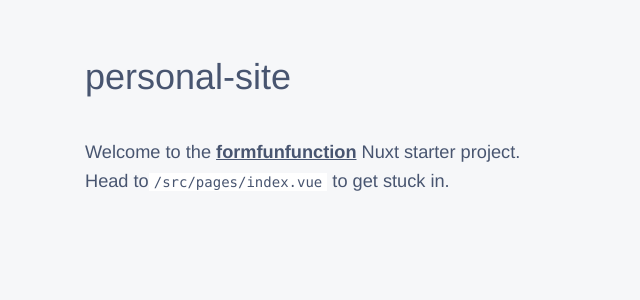
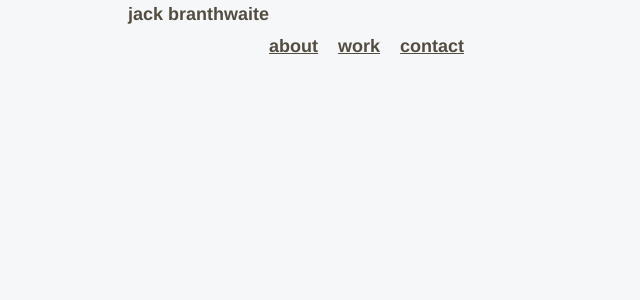
Before and after one commit to jackbran6/personal-site, a Nuxt app: page / in a window 1280 px wide. Shown: the top 300 px of the page, without its empty margins (0-640 px from the left). Built offline with nearby package versions, Linux system fonts and the light colour scheme.

Commit message:
Some progress

```diff
--- a/src/assets/styles/_settings.scss
+++ b/src/assets/styles/_settings.scss
@@ -9,11 +9,11 @@ $xlarge-min: 1440px;
 $xxlarge-min: 1920px;
 
 // 02. Colours
-$yellow: #ffd068;
-$red: #f56d4c;
-$blue: #8bd1d0;
-$grey--dark: #2e3649;
-$grey: #485570;
+$yellow: #f3a712;
+$red: #db2b39;
+$blue: #29335c;
+$dark: #534d41;
+$pink: #ffbdd1;
 $grey--light: #9599a2;
 $grey--transparent: rgba(0, 7, 18, 0.6);
 $white: #dfe4e6;
@@ -21,10 +21,10 @@ $bright-white: #f6f7f9;
 $black: #0a0a0a;
 $white: #fff;
 
-$body-background-color: $bright-white;
-$default-font-color: $grey;
-$default-link-color: $grey;
-$default-hover-color: $grey--dark;
+$body-background-color: $yellow;
+$default-font-color: $dark;
+$default-link-color: $dark;
+$default-hover-color: $red;
 
 // 03. Type
 $avenir: avenir, helvetica, arial, sans-serif;
--- a/src/assets/styles/core/_base.scss
+++ b/src/assets/styles/core/_base.scss
@@ -31,8 +31,7 @@ img {
   --color-yellow: #{$yellow};
   --color-red: #{$red};
   --color-blue: #{$blue};
-  --color-grey-dark: #{$grey--dark};
-  --color-grey: #{$grey};
+  --color-grey-dark: #{$dark};
   --color-grey-light: #{$grey--light};
   --color-grey-transparent: #{$grey--transparent};
   --color-white: #{$white};
--- a/src/components/header/Header.vue
+++ b/src/components/header/Header.vue
@@ -1,5 +1,7 @@
 <template>
-  <header class="header" />
+  <header class="header">
+    <menu-bar />
+  </header>
 </template>
 
 <style lang="scss" scoped>
@@ -8,6 +10,6 @@
 .header {
   @include type(14px, 18px);
 
-  display: flex;
+  display: grid;
 }
 </style>
--- /dev/null
+++ b/src/components/menu-bar/MenuBar.vue
@@ -0,0 +1,35 @@
+<template>
+  <div class="container">
+    <h1>jack branthwaite</h1>
+    <div class="menu">
+      <nuxt-link to="about" class="menu-item">about</nuxt-link>
+      <nuxt-link to="work" class="menu-item">work</nuxt-link>
+      <nuxt-link to="contact" class="menu-item">contact</nuxt-link>
+    </div>
+  </div>
+</template>
+
+<script lang="ts">
+import Vue from 'vue'
+export default Vue.extend({})
+</script>
+
+<style lang="scss" scoped>
+@import '~assets/styles/config';
+
+.container {
+  display: flex;
+  flex-direction: row;
+  justify-self: center;
+  width: 80vw;
+}
+.menu {
+  align-self: flex-end;
+  display: flex;
+  flex-direction: row;
+  width: 40vw;
+}
+.menu-item {
+  padding-right: 20px;
+}
+</style>
--- /dev/null
+++ b/src/pages/about.vue
@@ -0,0 +1,14 @@
+<template>
+  <div class="container"></div>
+</template>
+<script lang="ts">
+import Vue from 'vue'
+
+export default Vue.extend({
+  name: 'About',
+
+  head: {
+    title: 'about'
+  }
+})
+</script>
--- /dev/null
+++ b/src/pages/contact.vue
@@ -0,0 +1,14 @@
+<template>
+  <div class="container"></div>
+</template>
+<script lang="ts">
+import Vue from 'vue'
+
+export default Vue.extend({
+  name: 'Contact',
+
+  head: {
+    title: 'contact'
+  }
+})
+</script>
--- a/src/pages/index.vue
+++ b/src/pages/index.vue
@@ -1,17 +1,5 @@
 <template>
-  <Intro>
-    <Heading content="personal-site" />
-    <p>
-      Welcome to the
-      <a
-        href="https://formfunfunction.com/"
-        target="_blank"
-        rel="noreferrer"
-      >formfunfunction</a>
-      Nuxt starter project. Head to<Code>/src/pages/index.vue</Code> to get
-      stuck in.
-    </p>
-  </Intro>
+  <div class="container"></div>
 </template>
 <script lang="ts">
 import Vue from 'vue'
--- /dev/null
+++ b/src/pages/work.vue
@@ -0,0 +1,14 @@
+<template>
+  <div class="container"></div>
+</template>
+<script lang="ts">
+import Vue from 'vue'
+
+export default Vue.extend({
+  name: 'Work',
+
+  head: {
+    title: 'work'
+  }
+})
+</script>
--- a/stylelint.config.js
+++ b/stylelint.config.js
@@ -7,5 +7,5 @@ module.exports = {
   // add your custom config here
   // https://stylelint.io/user-guide/configuration
   rules: {},
-  ignoreFiles: ["**/_reset.scss"]
+  ignoreFiles: ['**/_reset.scss']
 }
```
Also changed, not shown: package.json (line endings or trailing spaces).
